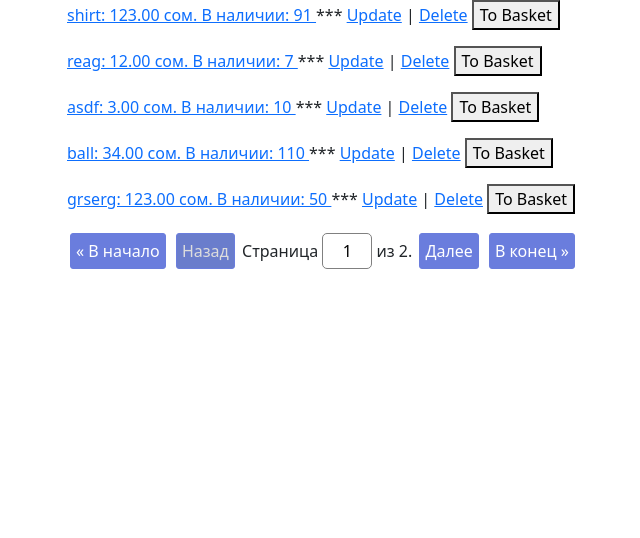
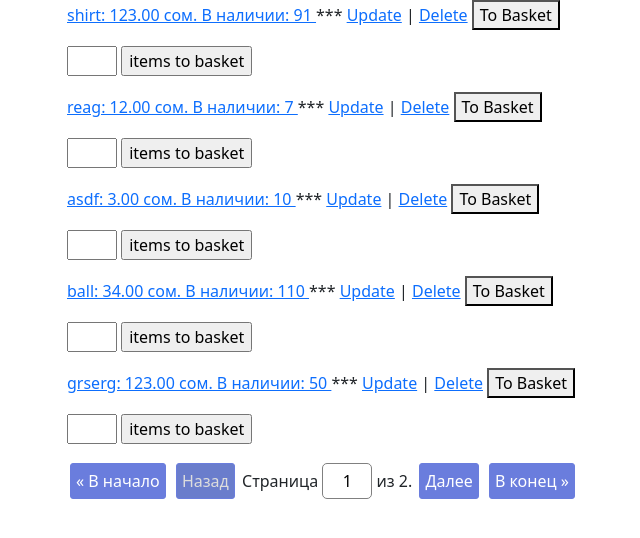
Before and after one commit to pythonDev161221/hw56_project_poll, a Django app: page / in a window 1280 px wide. Shown: the part 56-594 px from the top of the page, without its empty margins (15-655 px from the left). Run offline with Django 4.2, Linux system fonts and the light colour scheme; data comes from the database, SQL or seed files in the repository.

Commit message:
fix bug add_multiple_product worked

```diff
--- a/shop/accounts/views.py
+++ b/shop/accounts/views.py
@@ -13,14 +13,13 @@ class RegisterView(CreateView):
     model = User
     template_name = "registration.html"
     form_class = MyUserCreationForm
-    # success_url = reverse_lazy("webapp:product_list_view")
+    success_url = reverse_lazy("webapp:product_list_view")
 
     def form_valid(self, form):
         user = form.save()
         # Profile.objects.create(user=user)
         login(self.request, user)
-        return redirect("webapp:product_list_view")
-        # return super().form_valid()
+        return redirect(self.success_url)
         # return redirect(self.get_success_url())
 
     # def get_success_url(self):
--- a/shop/webapp/models.py
+++ b/shop/webapp/models.py
@@ -1,3 +1,4 @@
+from django.contrib.auth import get_user_model
 from django.db import models
 
 # Create your models here.
@@ -7,6 +8,9 @@ from django.db import models
 from django.urls import reverse
 
 from webapp.validators import MinValueValidator
+
+
+User = get_user_model()
 
 CHOOSE_CATEGORY = [('other', 'разное'), ('clothes', 'одежда'), ('equipment', 'оборудование'), ('information', 'информативные')]
 
@@ -30,6 +34,8 @@ class ProductBasket(models.Model):
     product = models.ForeignKey('webapp.Product', on_delete=models.CASCADE, related_name='products_basket',
                                 verbose_name='Корзина')
     volume = models.PositiveIntegerField()
+    user = models.ForeignKey(User, on_delete=models.CASCADE, related_name='products_basket',
+                             null=True, blank=False)
 
     def __str__(self):
         return f'{self.product.product}: {self.volume}'
--- a/shop/webapp/templates/products/product_list_view.html
+++ b/shop/webapp/templates/products/product_list_view.html
@@ -29,12 +29,12 @@
     <a href="{% url 'webapp:product_basket_add_view' product.pk %}">
 
         <button type="button">To Basket</button></a>
-{#    <form action="{% url 'webapp:add_multiple_product_basket_view' product.pk %}" method="get" >#}
-{#        <label>#}
-{#            <input type="number" name="product_quantity" style="width: 50px">#}
-{#        </label>#}
-{#        <input type="submit" value="items to basket">#}
-{#    </form>#}
+    <form action="{% url 'webapp:add_multiple_product_basket_view' product.pk %}" method="get" >
+        <label>
+            <input type="number" name="product_quantity" style="width: 50px">
+        </label>
+        <input type="submit" value="items to basket">
+    </form>
     </p>
 {% endfor %}
 
--- a/shop/webapp/views/product_basket.py
+++ b/shop/webapp/views/product_basket.py
@@ -30,8 +30,8 @@ class AddProductBasketView(View):
 class AddMultipleProductBasketView(View):
     def get(self, request, *args, **kwargs):
         product = get_object_or_404(Product, pk=kwargs.get('pk'))
-        print(type(self.request.GET.get('webapp:product_quantity')))
-        product_quantity = int(self.request.GET.get('webapp:product_quantity'))
+        print(type(self.request.GET.get('product_quantity')))
+        product_quantity = int(self.request.GET.get('product_quantity'))
         if product.balance < product_quantity or product_quantity < 1:
             return redirect('webapp:product_list_view')
         if product.products_basket.values():
```
Also changed, not shown: shop/webapp/migrations/0009_productbasket_user.py (added).
